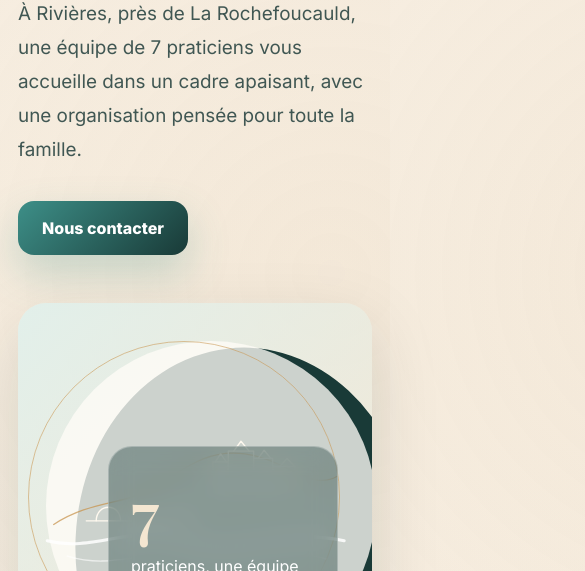
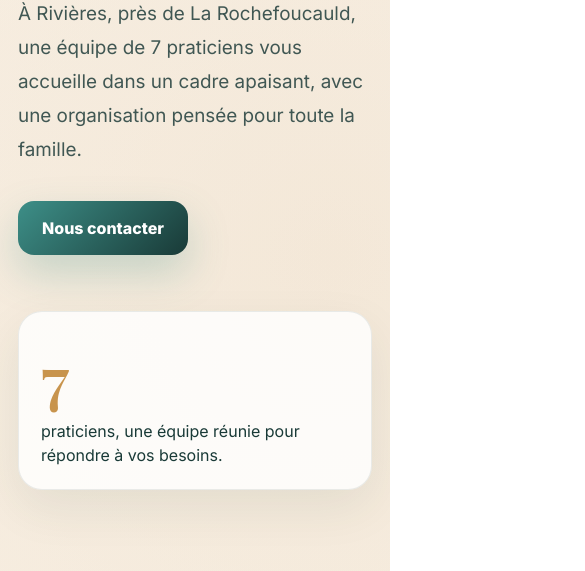
Before and after one commit to MathieuArgibay/cabinet-dentaire-rivieres, a plain HTML site: page index.html in a window 390 px wide. Shown: the part 476-1047 px from the top of the page, 585 px wide, since content can reach past the window. Drawn offline with nearby package versions, Linux system fonts and the light colour scheme.

Commit message:
Add files via upload

```diff
--- a/style.css
+++ b/style.css
@@ -37,7 +37,13 @@ body {
     ),
     linear-gradient(180deg, #fffdf8 0%, #fbf7ef 48%, #fffdf8 100%);
 }
-
+.infos iframe,
+.real-map {
+  width: 100%;
+  max-width: 100%;
+  display: block;
+  border-radius: var(--radius);
+}
 a {
   color: inherit;
   text-decoration: none;
@@ -1163,4 +1169,35 @@ textarea {
   .service-item {
     grid-template-columns: 1fr;
   }
+  .hero-art {
+    display: block;
+    min-height: auto;
+    border-radius: 0;
+    background: transparent;
+    box-shadow: none;
+    overflow: visible;
+  }
+
+  .hero-art::before,
+  .hero-art::after,
+  .hero-art .sun-disc,
+  .hero-art .local-line {
+    display: none;
+  }
+
+  .quote-card {
+    position: static;
+    width: 100%;
+    margin-top: 8px;
+    padding: 22px;
+    color: var(--ink);
+    background: rgba(255, 255, 255, 0.82);
+    border: 1px solid rgba(25, 58, 55, 0.09);
+    box-shadow: 0 18px 48px rgba(25, 58, 55, 0.08);
+    backdrop-filter: none;
+  }
+
+  .quote-card span {
+    color: var(--gold);
+  }
 }
```
